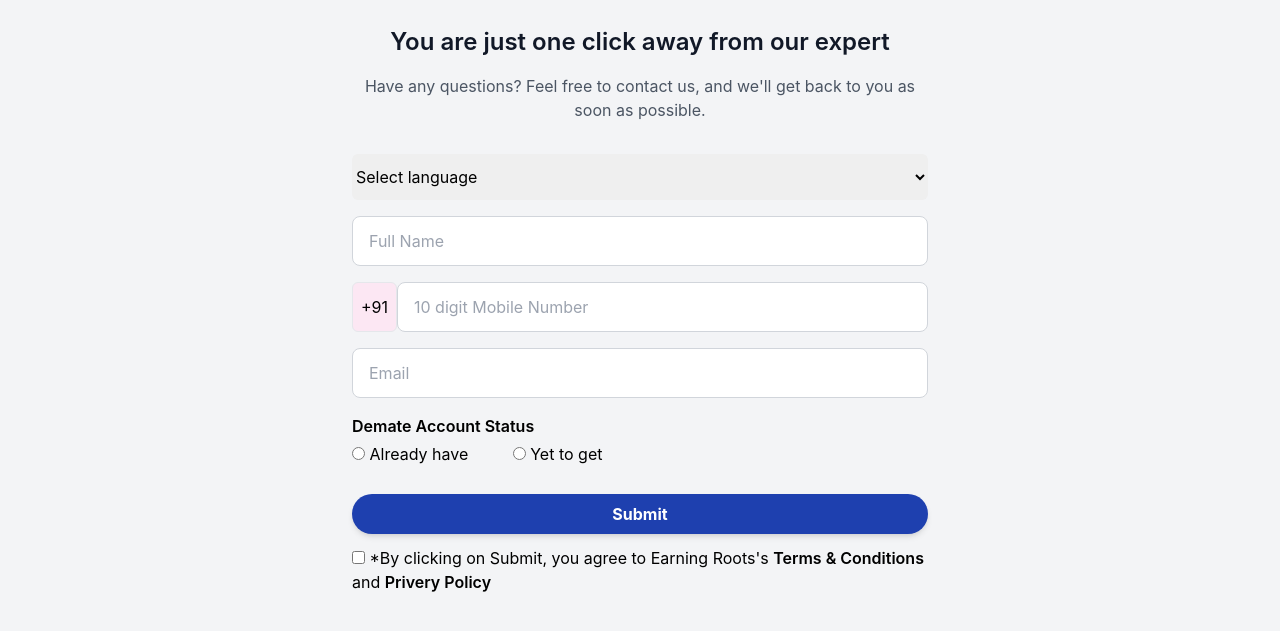
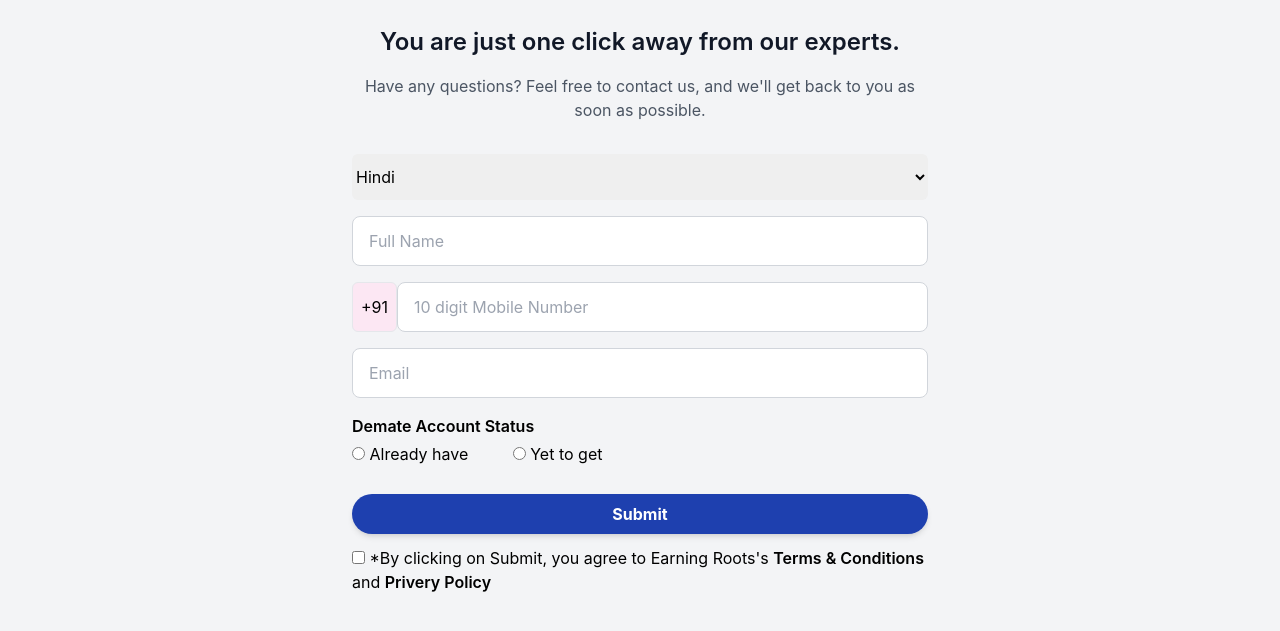
Before and after one commit to mrshabbarkhan/earning-roots, a plain HTML site: page index.html in a window 1280 px wide. Shown: the part 103-734 px from the top of the page. Drawn offline with nearby package versions, Linux system fonts and the light colour scheme.

Commit message:
language update

```diff
--- a/index.html
+++ b/index.html
@@ -30,7 +30,7 @@
     <section id="contact" class="py-12 bg-gray-100 text-center px-6">
       <div class="max-w-xl mx-auto">
         <h2 class="text-xl lg:text-2xl font-semibold text-gray-900">
-          You are just one click away from our expert
+          You are just one click away from our experts.
         </h2>
         <p class="mt-4 text-gray-600">
           Have any questions? Feel free to contact us, and we'll get back to you
@@ -38,9 +38,16 @@
         </p>
         <form class="mt-8">
           <select name="" id="" class="w-full py-3 rounded-md mb-4">
-            <option value="">Select language</option>
-            <option value="">English</option>
-            <option value="">Hindi</option>
+            <option value="hindi">Hindi</option>
+            <option value="english">English</option>
+            <option value="bengali">Bengali</option>
+            <option value="telugu">Telugu</option>
+            <option value="marathi">Marathi</option>
+            <option value="tamil">Tamil</option>
+            <option value="gujarati">Gujarati</option>
+            <option value="kannada">Kannada</option>
+            <option value="odia">Odia</option>
+            <option value="punjabi">Punjabi</option>
           </select>
 
           <input
```
